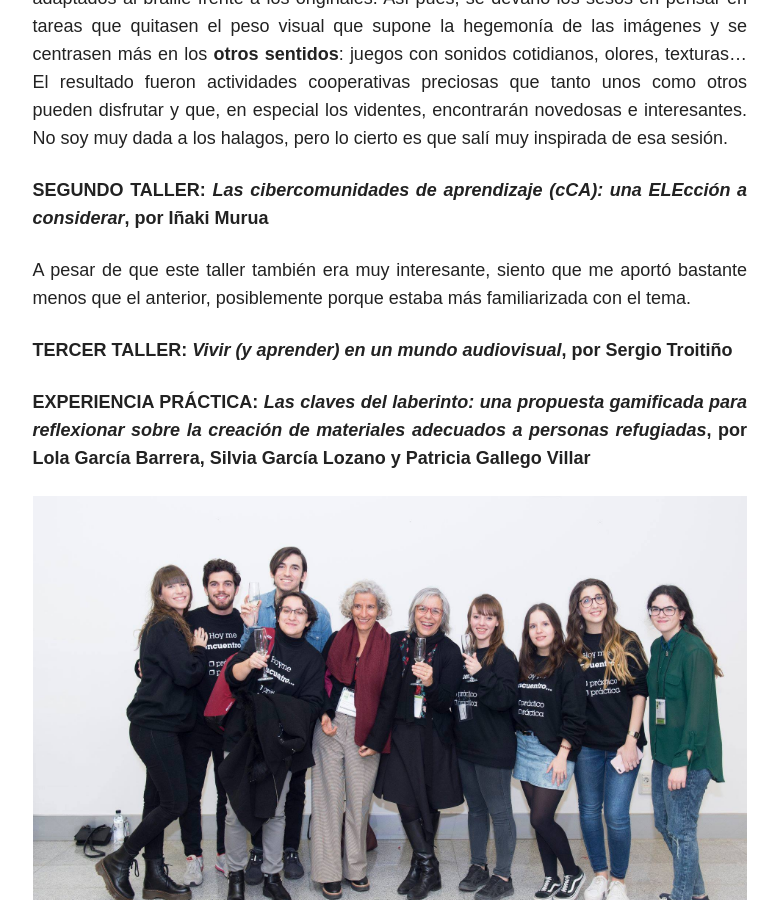
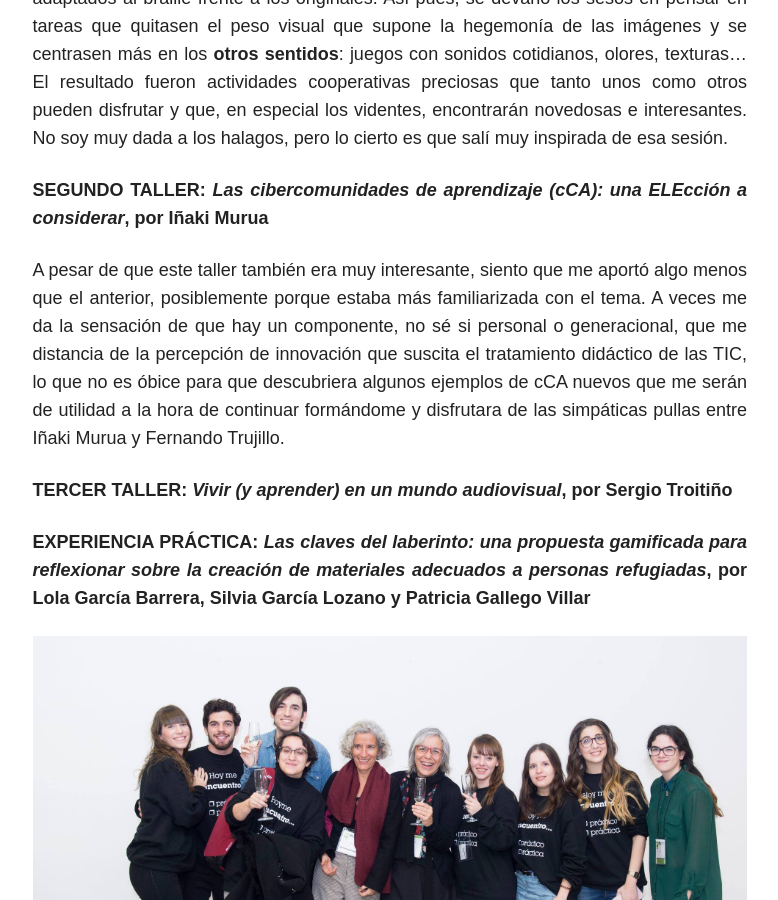
Before and after one commit to immalopez/immalopez.github.io, a Jekyll site: the page built from _posts/blog/2018-12-27-yo-una-joven-padawan.md, in a window 1280 px wide and 900 px high, scrolled down 3709 px. Shown: the whole window, without its empty margins (347-1125 px from the left). Built offline with Jekyll 4.4.1, drawn with Linux system fonts in a browser that asks for light colours; nearby versions of some CDN libraries; comment, search, counter and statistics services are not loaded.

Commit message:
Update 2018-12-27-yo-una-joven-padawan.md

```diff
--- a/_posts/blog/2018-12-27-yo-una-joven-padawan.md
+++ b/_posts/blog/2018-12-27-yo-una-joven-padawan.md
@@ -39,7 +39,7 @@ Este fue, sin duda, el taller que más me gustó. En él, María José Mendénde
 
 **SEGUNDO TALLER: _Las cibercomunidades de aprendizaje (cCA): una ELEcción a considerar_, por Iñaki Murua**
 
-A pesar de que este taller también era muy interesante, siento que me aportó bastante menos que el anterior, posiblemente porque estaba más familiarizada con el tema.
+A pesar de que este taller también era muy interesante, siento que me aportó algo menos que el anterior, posiblemente porque estaba más familiarizada con el tema. A veces me da la sensación de que hay un componente, no sé si personal o generacional, que me distancia de la percepción de innovación que suscita el tratamiento didáctico de las TIC, lo que no es óbice para que descubriera algunos ejemplos de cCA nuevos que me serán de utilidad a la hora de continuar formándome y disfrutara de las simpáticas pullas entre Iñaki Murua y Fernando Trujillo.
 
 **TERCER TALLER: _Vivir (y aprender) en un mundo audiovisual_, por Sergio Troitiño**
 
```
